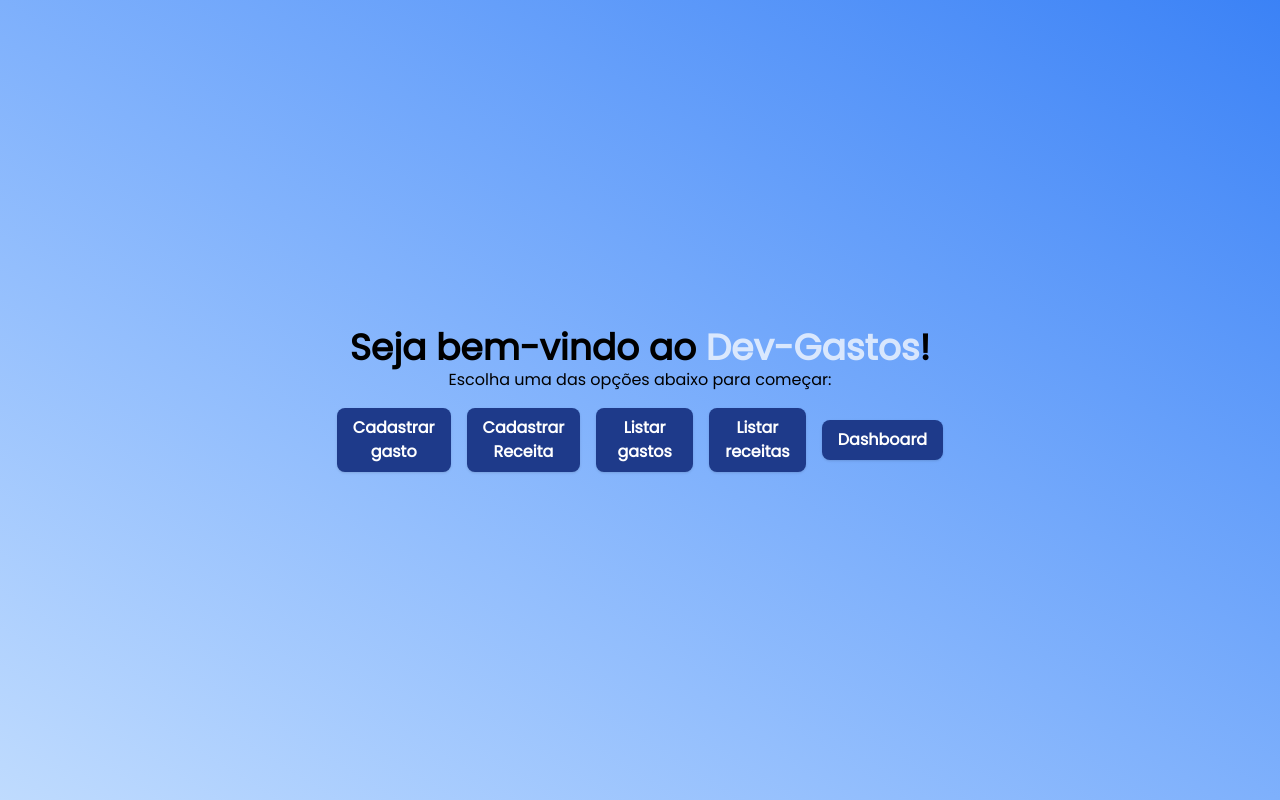
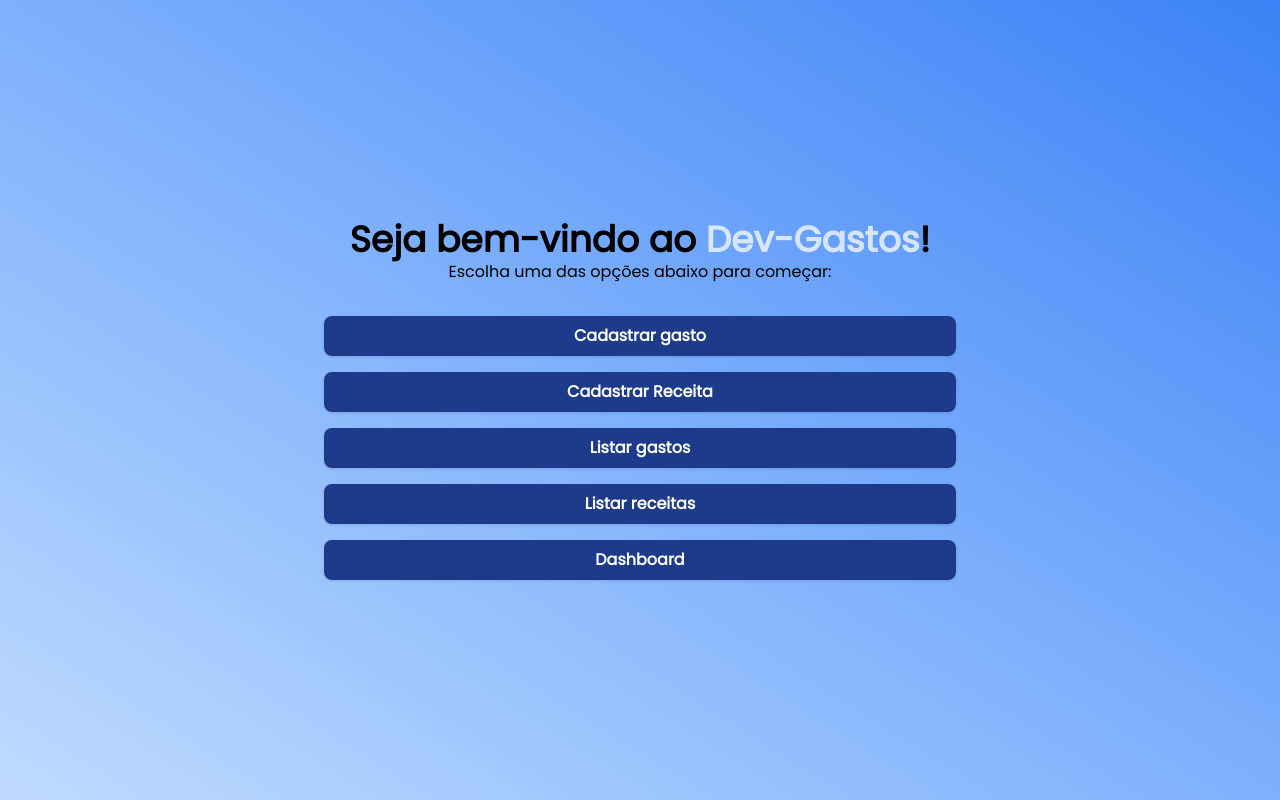
Before and after one commit to joseisaacpy/dev-gastos, a React app in the folder client/: page / in a window 1280 px wide. Built offline with nearby package versions, Linux system fonts and the light colour scheme; the HTML template or start-up script is replaced by a standard one.

Commit message:
stlye: adicionar flex-wrap na ul

```diff
--- a/client/src/Pages/Painel/index.jsx
+++ b/client/src/Pages/Painel/index.jsx
@@ -10,7 +10,7 @@ const Painel = () => {
     <>
       <main className="min-w-screen min-h-screen bg-gradient-to-bl from-primary to-primary-light">
         <section className="min-h-screen max-w-2xl mx-auto flex flex-col items-center justify-center gap-4">
-          <div>
+          <div className="pb-4">
             {/* Título */}
             <h1 className="text-3xl md:text-4xl text-center font-bold">
               Seja bem-vindo ao{" "}
@@ -23,7 +23,7 @@ const Painel = () => {
           </div>
 
           {/* Lista de links */}
-          <ul className="px-4 w-[95%] flex flex-col md:flex-row gap-4 justify-center items-center">
+          <ul className="px-5 w-full flex flex-col md:flex-row gap-4 justify-center items-center flex-wrap">
             <li className="w-full">
               <Link
                 to="/novoGasto"
```
